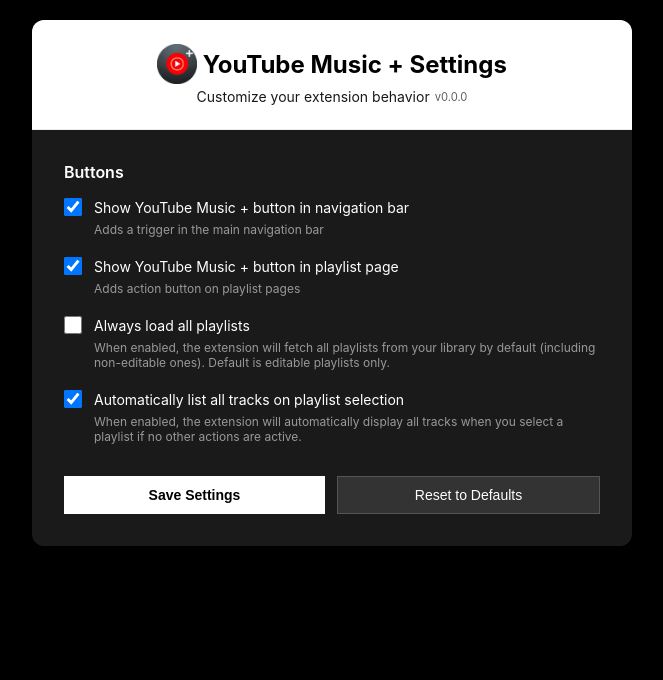
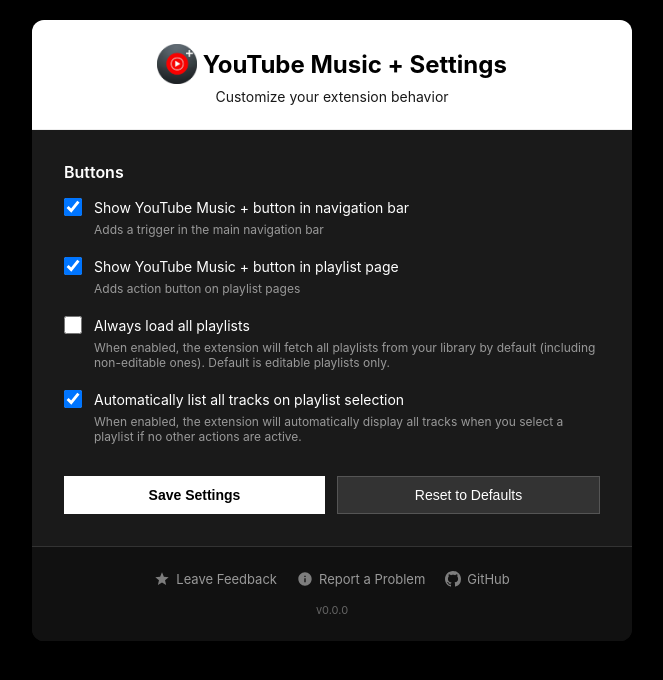
Before and after one commit to jinskjoy/yt-music-plus, a website built with Vite: page options.html in a window 1280 px wide. Shown: the whole page, without its empty margins (308-971 px from the left). Built offline with nearby package versions, Linux system fonts and the light colour scheme; some packages are replaced by stand-ins of ours.

Commit message:
feat: relocate version display and add detailed footer to options page

```diff
--- a/options.html
+++ b/options.html
@@ -187,13 +187,53 @@
       justify-content: center;
       align-items: center
     }
+
+    .options-footer {
+      padding: 24px;
+      background: #111111;
+      border-top: 1px solid #333333;
+      display: flex;
+      flex-direction: column;
+      align-items: center;
+      gap: 16px;
+    }
+
+    .footer-links {
+      display: flex;
+      flex-wrap: wrap;
+      justify-content: center;
+      gap: 20px;
+    }
+
+    .footer-link {
+      color: #999999;
+      text-decoration: none;
+      font-size: 13px;
+      display: flex;
+      align-items: center;
+      gap: 6px;
+      transition: color 0.2s ease;
+    }
+
+    .footer-link:hover {
+      color: #ffffff;
+    }
+
+    .footer-link svg {
+      opacity: 0.8;
+    }
+
+    .version-text {
+      font-size: 11px;
+      color: #666666;
+    }
   </style>
 </head>
 <body>
   <div class="container">
     <header>
       <h1 class="logo"><img src="images/yt-music-plus-logo-circle.png" alt="" height="40px">&nbsp;YouTube Music + Settings</h1>
-      <p class="logo">Customize your extension behavior <span id="versionNumber" style="font-size: 0.8em; opacity: 0.7; margin-left: 5px;"></span></p>
+      <p class="logo">Customize your extension behavior</p>
     </header>
 
     <main>
@@ -242,6 +282,24 @@
         </div>
       </form>
     </main>
+
+    <footer class="options-footer">
+      <div class="footer-links">
+        <a href="https://chromewebstore.google.com/detail/lkieghnbgfnidfhdeclkjkmnjokmkmdc/reviews" target="_blank" rel="noopener noreferrer" class="footer-link">
+          <svg viewBox="0 0 24 24" width="16" height="16" fill="currentColor"><path d="M12 17.27L18.18 21l-1.64-7.03L22 9.24l-7.19-.61L12 2 9.19 8.63 2 9.24l5.46 4.73L5.82 21z"/></svg>
+          Leave Feedback
+        </a>
+        <a href="https://chromewebstore.google.com/detail/lkieghnbgfnidfhdeclkjkmnjokmkmdc/support" target="_blank" rel="noopener noreferrer" class="footer-link">
+          <svg viewBox="0 0 24 24" width="16" height="16" fill="currentColor"><path d="M12 2C6.48 2 2 6.48 2 12s4.48 10 10 10 10-4.48 10-10S17.52 2 12 2zm1 15h-2v-6h2v6zm0-8h-2V7h2v2z"/></svg>
+          Report a Problem
+        </a>
+        <a href="https://github.com/jinskjoy/yt-music-plus" target="_blank" rel="noopener noreferrer" class="footer-link">
+          <svg viewBox="0 0 16 16" width="16" height="16" fill="currentColor"><path d="M8 0C3.58 0 0 3.58 0 8c0 3.54 2.29 6.53 5.47 7.59.4.07.55-.17.55-.38 0-.19-.01-.82-.01-1.49-2.01.37-2.53-.49-2.69-.94-.09-.23-.48-.94-.82-1.13-.28-.15-.68-.52-.01-.53.63-.01 1.08.58 1.23.82.72 1.21 1.87.87 2.33.66.07-.52.28-.87.51-1.07-1.78-.2-3.64-.89-3.64-3.95 0-.87.31-1.59.82-2.15-.08-.2-.36-1.02.08-2.12 0 0 .67-.21 2.2.82.64-.18 1.32-.27 2-.27.68 0 1.36.09 2 .27 1.53-1.04 2.2-.82 2.2-.82.44 1.1.16 1.92.08 2.12.51.56.82 1.27.82 2.15 0 3.07-1.87 3.75-3.65 3.95.29.25.54.73.54 1.48 0 1.07-.01 1.93-.01 2.2 0 .21.15.46.55.38A8.012 8.012 0 0 0 16 8c0-4.42-3.58-8-8-8z"/></svg>
+          GitHub
+        </a>
+      </div>
+      <div id="versionNumber" class="version-text"></div>
+    </footer>
   </div>
 
   <script type="module" src="options.js"></script>
```
Also changed, not shown: html/in-site-popup.html (+1 -1 lines), styles/in-site-popup.scss (+9 -9 lines).
